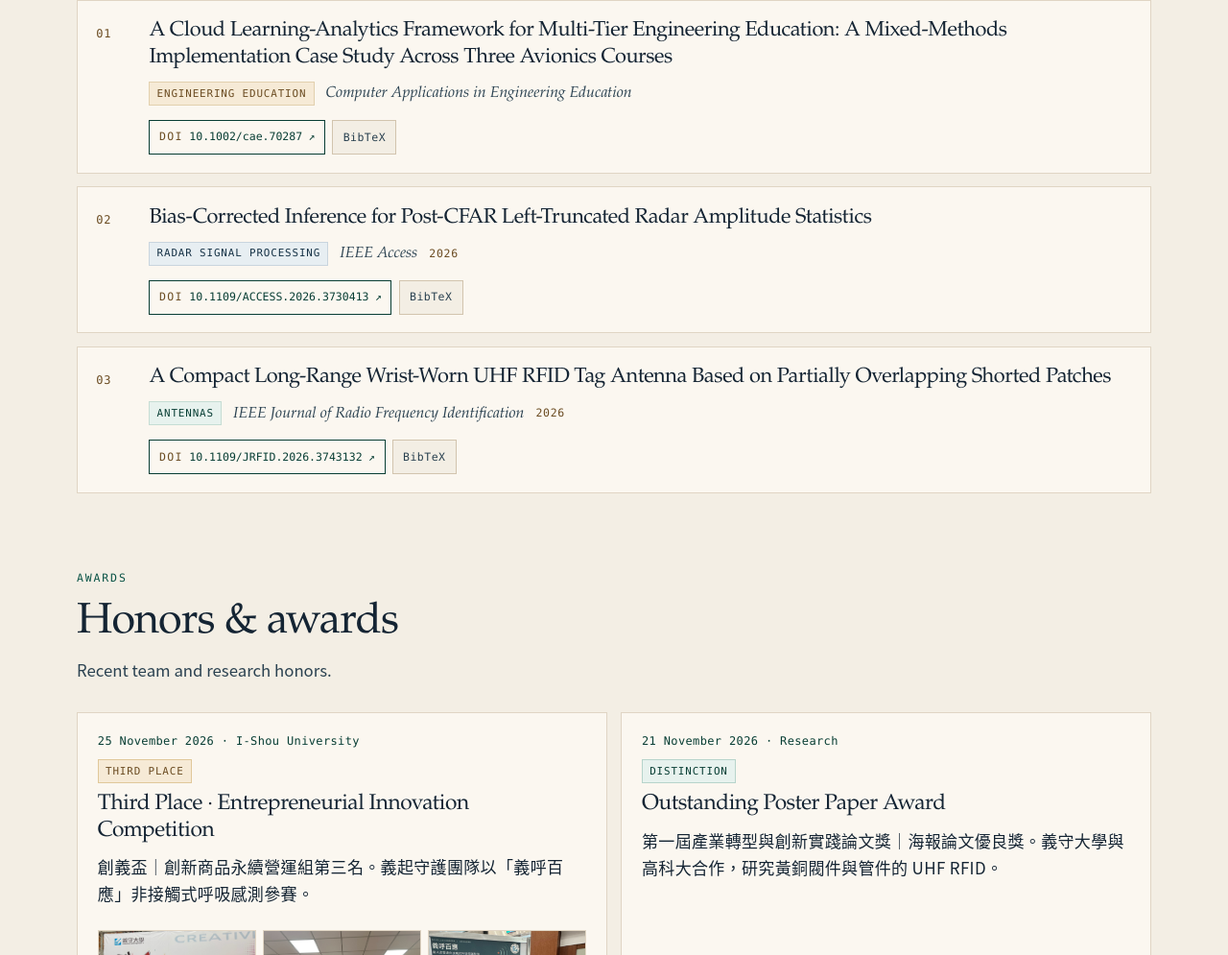
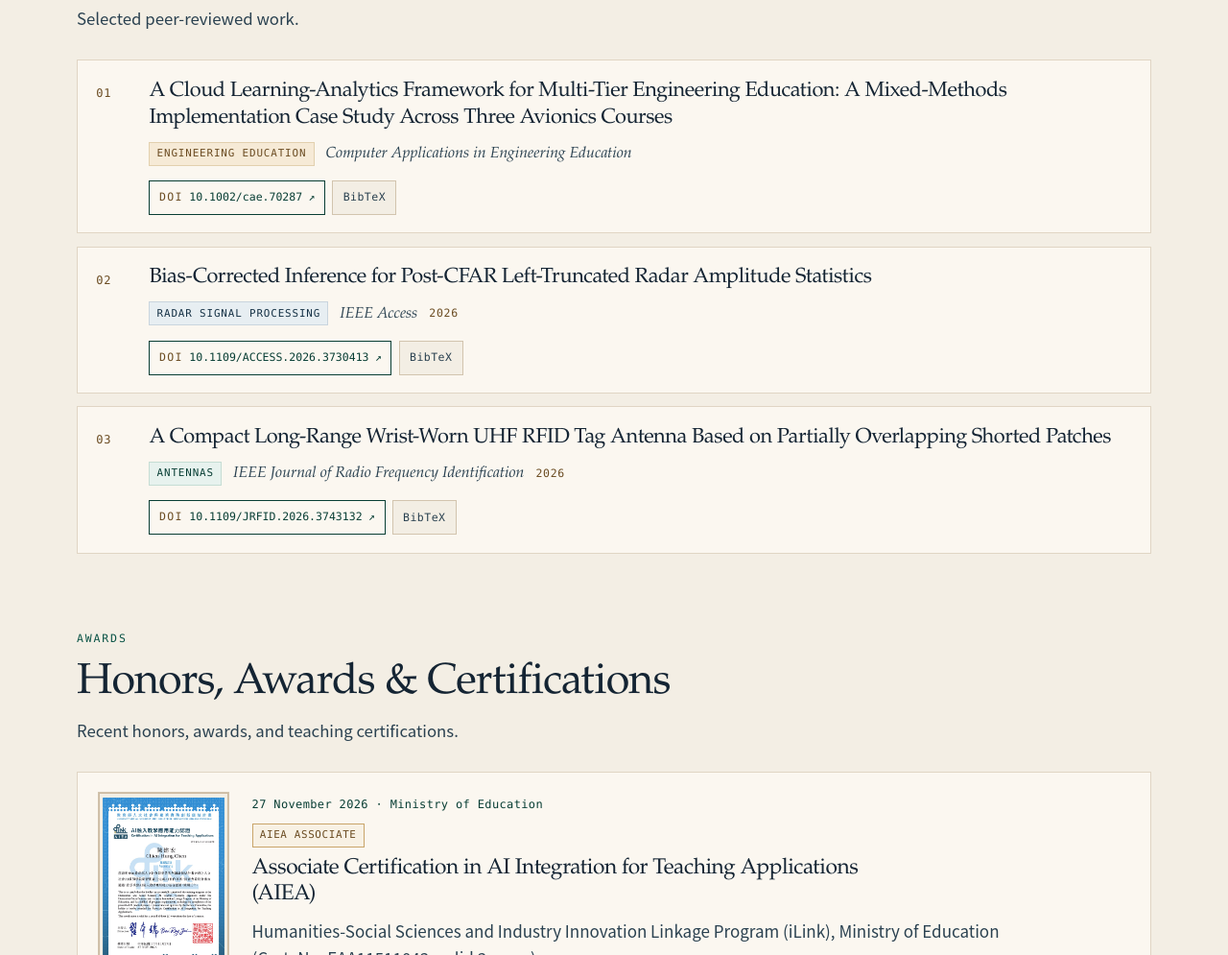
Before and after one commit to Francis007/academic-site, a plain HTML site: page index.html in a window 1280 px wide. Shown: the part 1805-2800 px from the top of the page at 96% size. Drawn offline with Linux system fonts and the light colour scheme.

Commit message:
Add the Ministry of Education AIEA associate certificate.
Place the 27 November 2026 teaching certification at the top of the honors section, with a full-page thumbnail that opens in the photo lightbox, and keep the IEEE Senior Member chip readable beside the joint appointment.

Co-authored-by: Francis007 <Francis007@users.noreply.github.com>

```diff
--- a/index.html
+++ b/index.html
@@ -122,15 +122,15 @@
               <span class="role-line" data-i18n="hero.role">Professor, Department of Electronic Engineering</span>
               <span class="role-line role-joint" data-i18n-html="hero.roleJoint">Jointly Appointed Professor,<br><span class="role-dept">Department of Computer Science and Information Engineering</span></span>
             </p>
+            <ul class="chips">
+              <li class="chip-ieee" data-i18n="chip.ieee">IEEE Senior Member</li>
+              <li data-i18n="chip.chair">Chair, IEEE AP-S Tainan Chapter (2025–2026)</li>
+            </ul>
             <p class="affiliation">
               <span data-i18n="hero.aff1">Department of Electronic Engineering</span><br>
               <span data-i18n="hero.aff2">College of Intelligent Science and Technology</span><br>
               <span data-i18n="hero.aff3">I-Shou University</span>
             </p>
-            <ul class="chips">
-              <li data-i18n="chip.ieee">IEEE Senior Member</li>
-              <li data-i18n="chip.chair">Chair, IEEE AP-S Tainan Chapter (2025–2026)</li>
-            </ul>
             <p class="bio" data-i18n="hero.bio">I develop and measure antennas and radar sensing systems, and teach students how to take an engineering idea from simulation to experiment.</p>
             <div class="action-row">
               <a class="button" href="mailto:francischen@go.isu.edu.tw"><span data-i18n="btn.email">Email</span></a>
@@ -281,6 +281,11 @@
             <button class="filter-chip" type="button" data-filter-key="outreach" aria-pressed="false"><span data-i18n="filter.outreach">Outreach</span></button>
           </div>
           <div class="highlight-list">
+            <a href="#aiea-associate" data-filter="awards">
+              <time datetime="2026-11-27" data-i18n="date.short27">27 NOV</time>
+              <span data-i18n="hl.0">Associate Certification in AI Integration for Teaching Applications (AIEA)</span>
+              <b aria-hidden="true">→</b>
+            </a>
             <a href="#entrepreneurial-innovation" data-filter="awards">
               <time datetime="2026-11-25" data-i18n="date.short25">25 NOV</time>
               <span data-i18n="hl.1">Third place at I-Shou University’s entrepreneurial innovation competition</span>
@@ -419,10 +424,23 @@
         <div class="wrap">
           <header class="section-head">
             <p class="eyebrow"><span data-i18n="award.eyebrow">Awards</span></p>
-            <h2 id="awards-title" data-i18n="award.title">Honors &amp; awards</h2>
-            <p class="lede" data-i18n="award.lede">Recent team and research honors.</p>
+            <h2 id="awards-title" data-i18n="award.title">Honors, Awards &amp; Certifications</h2>
+            <p class="lede" data-i18n="award.lede">Recent honors, awards, and teaching certifications.</p>
           </header>
           <ul class="award-grid">
+            <li class="award-lead" data-filter="awards">
+              <article class="award award-cert" id="aiea-associate">
+                <button type="button" class="photo-open cert-thumb" data-cap-en="Ministry of Education Associate Certification in AI Integration for Teaching Applications (AIEA), issued 27 November 2026. Cert. No. EAA11511043, valid for three years." data-cap-zh="教育部「AI融入教學應用能力認證」基礎認證（AIEA Associate），2026年11月27日核發。證字第 EAA11511043 號，效期三年。">
+                  <img src="images/aiea-associate-2026.jpg" width="990" height="1400" alt="Ministry of Education AIEA Associate certificate for Chien-Hung Chen, issued 27 November 2026" data-alt-en="Ministry of Education AIEA Associate certificate for Chien-Hung Chen, issued 27 November 2026" data-alt-zh="教育部核發陳建宏 AI融入教學應用能力認證基礎認證證書，2026年11月27日">
+                </button>
+                <div class="award-cert-copy">
+                  <p class="meta"><time datetime="2026-11-27" data-i18n="date.nov27">27 November 2026</time> · <span data-i18n="award.0.place">Ministry of Education</span></p>
+                  <div class="badge-row"><span class="badge badge-cert" data-i18n="badge.cert">AIEA Associate</span></div>
+                  <h3 data-i18n-html="award.0.title">Associate Certification in AI Integration for Teaching Applications (AIEA)</h3>
+                  <p data-i18n-html="award.0.body">Humanities-Social Sciences and Industry Innovation Linkage Program (iLink), Ministry of Education (<span class="nowrap">Cert. No. EAA11511043</span>, valid 3 years).</p>
+                </div>
+              </article>
+            </li>
             <li data-filter="awards">
               <article class="award" id="entrepreneurial-innovation">
                 <p class="meta"><time datetime="2026-11-25" data-i18n="date.nov25">25 November 2026</time> · <span data-i18n="award.1.place">I-Shou University</span></p>
@@ -661,11 +679,14 @@
             "date.short25": "25 NOV",
             "date.short21": "21 NOV",
             "date.short08": "08 NOV",
+            "date.short27": "27 NOV",
+            "date.nov27": "27 November 2026",
             "date.nov25": "25 November 2026",
             "date.nov21": "21 November 2026",
             "date.nov8": "8 November 2026",
             "date.nov22": "22 November 2026",
             "date.nov1": "1 November 2026",
+            "hl.0": "Associate Certification in AI Integration for Teaching Applications (AIEA)",
             "hl.1": "Third place at I-Shou University’s entrepreneurial innovation competition",
             "hl.2": "Outstanding Poster Paper Award for collaborative UHF RFID research",
             "hl.3": "Two faculty-advised teams recognized at the Shield Cup",
@@ -680,8 +701,12 @@
             "badge.radar": "Radar signal processing",
             "badge.ant": "Antennas",
             "award.eyebrow": "Awards",
-            "award.title": "Honors & awards",
-            "award.lede": "Recent team and research honors.",
+            "award.title": "Honors, Awards & Certifications",
+            "award.lede": "Recent honors, awards, and teaching certifications.",
+            "badge.cert": "AIEA Associate",
+            "award.0.place": "Ministry of Education",
+            "award.0.title": "Associate Certification in AI Integration for Teaching Applications (AIEA)",
+            "award.0.body": "Humanities-Social Sciences and Industry Innovation Linkage Program (iLink), Ministry of Education (<span class=\"nowrap\">Cert. No. EAA11511043</span>, valid 3 years).",
             "badge.third": "Third Place",
             "badge.distinction": "Distinction",
             "badge.best": "Best Paper",
@@ -774,11 +799,14 @@
             "date.short25": "11月25日",
             "date.short21": "11月21日",
             "date.short08": "11月8日",
+            "date.short27": "11月27日",
+            "date.nov27": "2026年11月27日",
             "date.nov25": "2026年11月25日",
             "date.nov21": "2026年11月21日",
             "date.nov8": "2026年11月8日",
             "date.nov22": "2026年11月22日",
             "date.nov1": "2026年11月1日",
+            "hl.0": "教育部「AI融入教學應用能力認證」基礎認證（AIEA Associate）",
             "hl.1": "115年創義盃創新創業競賽第三名（創新商品永續營運組，義起守護／義呼百應）",
             "photo.close": "關閉",
             "hl.2": "首屆產業轉型與創新實務論文獎海報論文優良獎，UHF RFID 合作研究",
@@ -793,8 +821,12 @@
             "badge.radar": "雷達訊號處理",
             "badge.ant": "天線",
             "award.eyebrow": "榮譽",
-            "award.title": "榮譽與獎項",
-            "award.lede": "近期團隊與研究榮譽。",
+            "award.title": "榮譽、獎項與認證",
+            "award.lede": "近期榮譽、獎項與教學認證。",
+            "badge.cert": "基礎認證",
+            "award.0.place": "教育部",
+            "award.0.title": "教育部「AI融入教學<br class=\"br-sm\">應用能力認證」<br class=\"br-sm\">基礎認證<span class=\"nowrap\">（AIEA Associate）</span>",
+            "award.0.body": "教育部人文社會與產業實務創新鏈結計畫（iLink），<span class=\"nowrap\">證字第 EAA11511043 號</span>，<span class=\"nowrap\">效期三年</span>。",
             "badge.third": "第三名",
             "badge.distinction": "優良",
             "badge.best": "最佳論文",
@@ -945,6 +977,7 @@
             button.classList.add("is-current");
             photoDialogImg.src = thumb.getAttribute("src");
             photoDialogImg.alt = thumb.alt;
+            photoDialogImg.classList.toggle("is-doc", button.classList.contains("cert-thumb"));
             photoDialogCaption.textContent = lang === "zh" ? button.getAttribute("data-cap-zh") : button.getAttribute("data-cap-en");
             if (typeof photoDialog.showModal === "function") photoDialog.showModal();
           });
--- a/styles.css
+++ b/styles.css
@@ -453,6 +453,14 @@ html[data-theme="dark"] .theme-toggle .icon-sun { display: block; }
   padding: 0.38rem 0.55rem;
 }
 
+.chips li.chip-ieee {
+  color: var(--brass-deep);
+  background: #f8f1e4;
+  border-color: #c9a56a;
+  font-weight: 600;
+  letter-spacing: 0.045em;
+}
+
 .bio {
   margin-top: 1.15rem;
   max-width: 42rem;
@@ -860,6 +868,13 @@ article[id] {
   border-color: #c5ddd4;
 }
 
+.badge-cert {
+  color: var(--brass-deep);
+  background: #f8f1e4;
+  border-color: #c9a56a;
+  letter-spacing: 0.06em;
+}
+
 .year-pill {
   font-family: var(--mono);
   font-size: 0.72rem;
@@ -926,6 +941,10 @@ article[id] {
 }
 
 .award-grid > li:last-child {
+  grid-column: 1 / -1;
+}
+
+.award-lead {
   grid-column: 1 / -1;
 }
 
@@ -1524,6 +1543,13 @@ html[data-theme="dark"] .chips li {
   color: #d5f3ea;
 }
 
+html[data-theme="dark"] .chips li.chip-ieee,
+html[data-theme="dark"] .badge-cert {
+  background: #3a2e1c;
+  border-color: #e4c98a;
+  color: #f3ddb0;
+}
+
 html[data-theme="dark"] .plate {
   border-color: #3d6458;
   box-shadow: 0 0 0 1px rgba(228, 201, 138, 0.28), 0 22px 48px rgba(0, 0, 0, 0.4);
@@ -1748,6 +1774,82 @@ html[data-lang="zh"] .role {
   line-height: 1.55;
 }
 
+.photo-dialog img.is-doc {
+  width: auto;
+  max-width: min(100%, 42rem);
+  max-height: min(82vh, 1040px);
+  margin-inline: auto;
+  background: #fbf7f0;
+}
+
+.award-cert {
+  display: grid;
+  grid-template-columns: 8.6rem minmax(0, 1fr);
+  gap: 0.2rem 1.45rem;
+  align-items: center;
+}
+
+.award-cert-copy {
+  min-width: 0;
+  display: flex;
+  flex-direction: column;
+  gap: 0.55rem;
+}
+
+.award-cert h3 {
+  max-width: 42rem;
+}
+
+.nowrap {
+  white-space: nowrap;
+}
+
+@media (min-width: 761px) {
+  br.br-sm {
+    display: none;
+  }
+}
+
+.photo-open.cert-thumb {
+  width: 8.6rem;
+  height: auto;
+  aspect-ratio: auto;
+  padding: 0.28rem;
+  border: 1px solid var(--line-strong);
+  background: var(--paper);
+  box-shadow: inset 0 0 0 1px rgba(141, 100, 48, 0.38);
+}
+
+.photo-open.cert-thumb img {
+  display: block;
+  width: 100%;
+  height: auto;
+  aspect-ratio: 990 / 1400;
+  object-fit: contain;
+  object-position: center center;
+  background: #fff;
+}
+
+@media (max-width: 760px) {
+  .award-lead {
+    grid-column: auto;
+  }
+}
+
+@media (max-width: 640px) {
+  .award-cert {
+    grid-template-columns: 1fr;
+    justify-items: start;
+    gap: 0.85rem;
+  }
+
+  .photo-open.cert-thumb {
+    width: 7.4rem;
+    height: auto;
+    aspect-ratio: auto;
+  }
+}
+
 .photo-dialog-close {
   position: absolute;
   top: 0.55rem;
```
Also changed, not shown: images/aiea-associate-2026.jpg (added).
